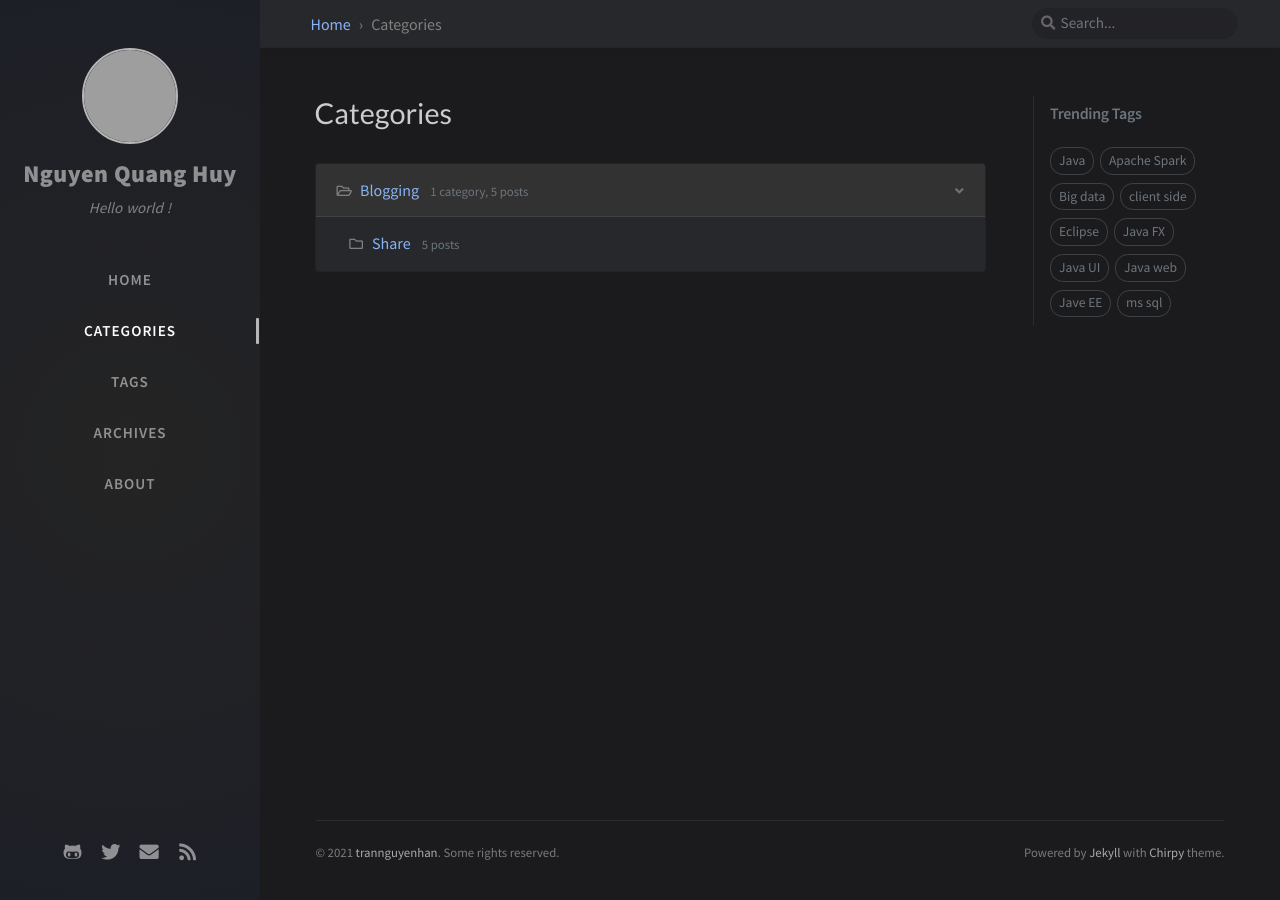
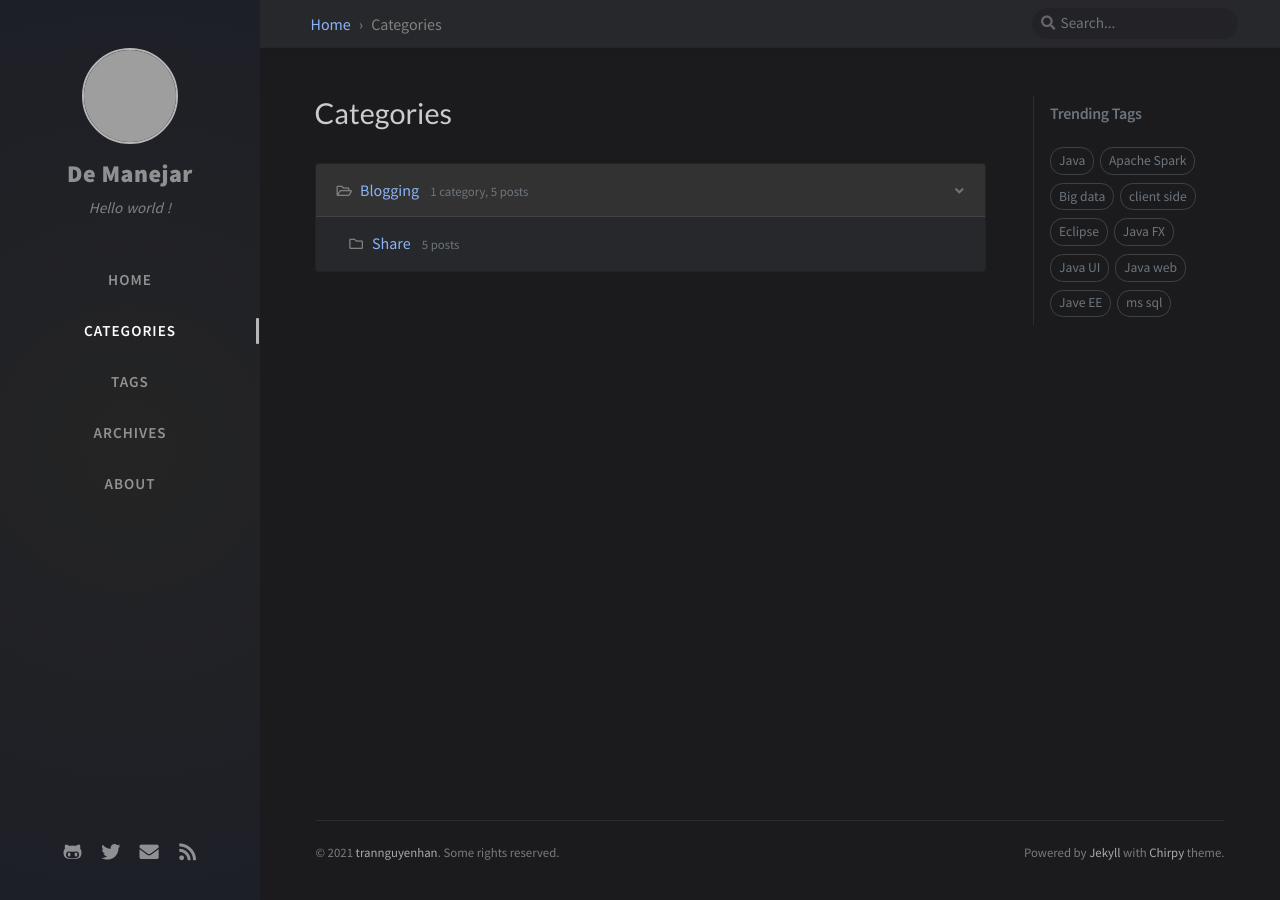
Before and after one commit to demanejar/demanejar.github.io, a Jekyll site: the page built from _tabs/categories.md, in a window 1280 px wide. Built offline with Jekyll 4.4.1, drawn with Linux system fonts in a browser that asks for light colours; nearby versions of some CDN libraries; comment, search, counter and statistics services are not loaded; grey boxes are pictures that could not be loaded.

Commit message:
Update _config.yml

```diff
--- a/_config.yml
+++ b/_config.yml
@@ -15,7 +15,7 @@ timezone: Asia/Ho_Chi_Minh
 
 # jekyll-seo-tag settings › https://github.com/jekyll/jekyll-seo-tag/blob/master/docs/usage.md
 # --------------------------
-title: Nguyen Quang Huy                          # the main title
+title: De Manejar                          # the main title
 
 tagline: Hello world !   # it will display as the sub-title
 
```
